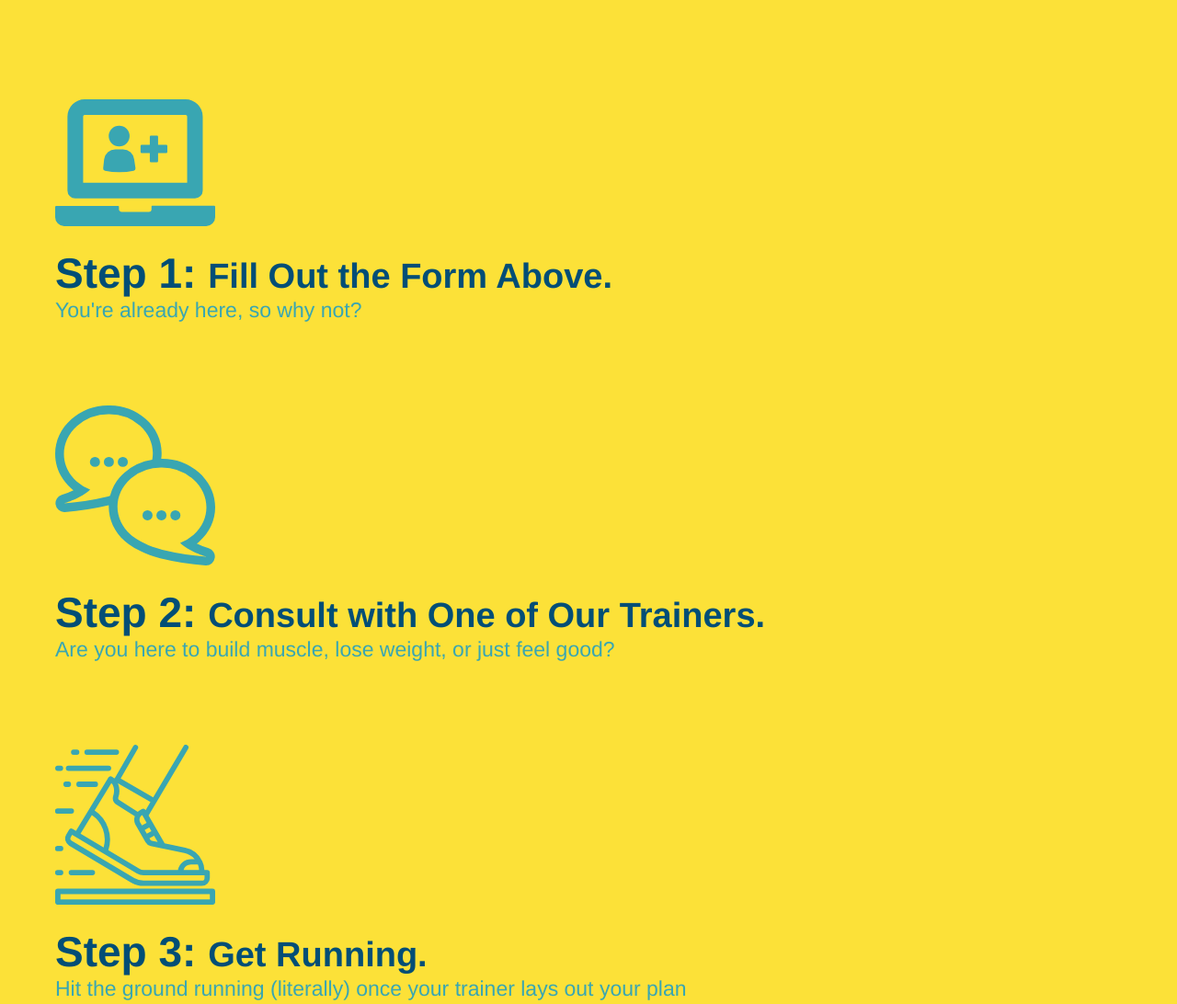
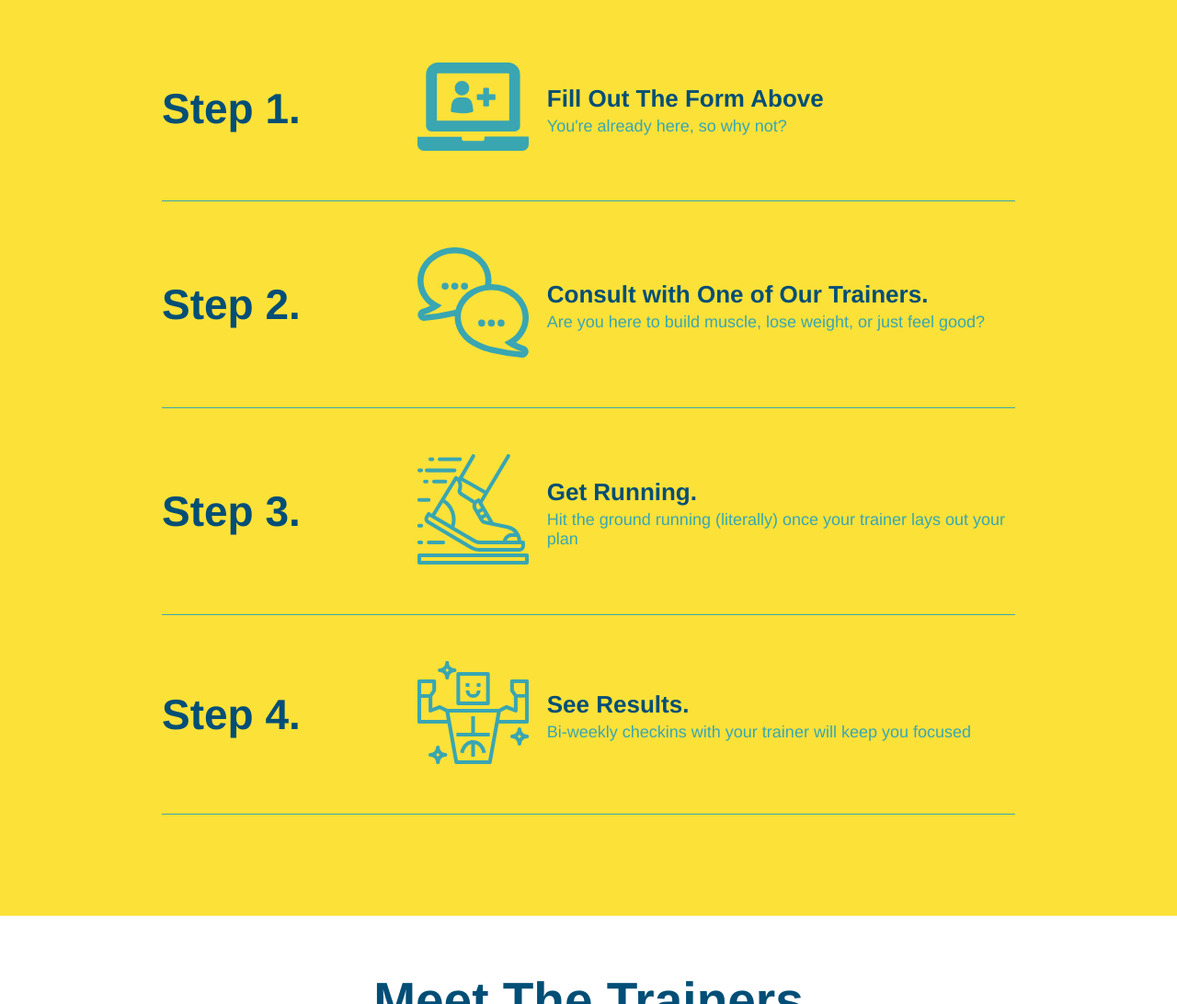
Before and after one commit to grocha78/run-buddy, a plain HTML site: page index.html in a window 1280 px wide. Shown: the part 1260-2352 px from the top of the page at 92% size. Drawn offline with Linux system fonts and the light colour scheme.

Commit message:
add flexbox to the steps

```diff
--- a/assets/css/style.css
+++ b/assets/css/style.css
@@ -157,27 +157,57 @@ section {
 }
 
 .steps div {
-    margin-bottom: 80px;
 }
 
-.steps img {
-    width: 15%;
-    margin: 10px 0;
+.step-img {
+    flex: 1 12%;
+    margin-right: 20px;
 }
 
-.steps h3 {
+.step-img img {
+    max-width: 100%;
+}
+
+.step h3 {
     color: #024e76;
     font-size: 46px;
-    margin-top: 10px;
+    flex: 1 30%;
 }
 
-.steps p {
+.step-text {
+    flex: 12;
+}
+
+.step-text p {
     color: #39a6b2;
-    font-size: 23px;
+    font-size: 18px;
+}
+
+.step-text h4 {
+    font-size: 26px;
+    line-height: 1.5;
+    color: #024e76;
 }
 
 .steps span {
-    font-size: 38px;
+}
+
+.step {
+    margin: 50px auto;
+    padding-bottom: 50px;
+    width: 80%;
+    border-bottom: 1px solid #39a6b2;
+    display: flex;
+    flex-wrap: wrap;
+    align-items: center;
+    justify-content: space-between;
+}
+
+.step-info {
+    flex: 2 70%;
+    display: flex;
+    flex-wrap: wrap;
+    align-items: center;
 }
 
 .section-title {
--- a/index.html
+++ b/index.html
@@ -92,27 +92,59 @@
      <h2 class="section-title primary-border">What You Do</h2>
      </div>
      <div>
+       <div class="step">
+         <h3>Step 1.</h3>
+         <div class="step-info">
+           <div class="step-img">
             <img src="./assets/images/step-1.svg" alt="" />
-       <h3>Step 1: <span>Fill Out the Form Above.</span></h3>
+           </div>
+           <div class="step-text">
+             <h4>Fill Out The Form Above</h4>
              <p>You're already here, so why not?</p>
+           </div>
+         </div>
       </div>
 
      <div>
+       <div class="step">
+       <h3>Step 2.</h3>
+       <div class="step-info">
+         <div class="step-img">
           <img src="./assets/images/step-2.svg" alt="" />
-       <h3>Step 2: <span>Consult with One of Our Trainers.</span></h3>
+         </div>
+         <div class="step-text">
+           <h4>Consult with One of Our Trainers.</h4>
            <p>Are you here to build muscle, lose weight, or just feel good?</p>
+         </div>
+       </div>
      </div>
 
      <div>
+       <div class="step">
+       <h3>Step 3.</h3>
+       <div class="step-info">
+         <div class="step-img">
           <img src="./assets/images/step-3.svg" alt="" />
-       <h3>Step 3: <span>Get Running.</span></h3>
+         </div>
+         <div class="step-text">
+           <h4>Get Running.</h4>
            <p>Hit the ground running (literally) once your trainer lays out your plan</p>
+         </div>
+       </div>
      </div>
 
      <div>
+       <div class="step">
+       <h3>Step 4.</h3>
+       <div class="step-info">
+         <div class="step-img">
           <img src="./assets/images/step-4.svg" alt="" />
-       <h3>Step 4: <span>See Results</span></h3>
+         </div>
+         <div class="step-text">
+           <h4>See Results.</h4>
            <p>Bi-weekly checkins with your trainer will keep you focused</p>
+         </div>
+       </div>
      </div>
    </section>
 
```
Lines whose indentation alone changed are shown as unchanged.
